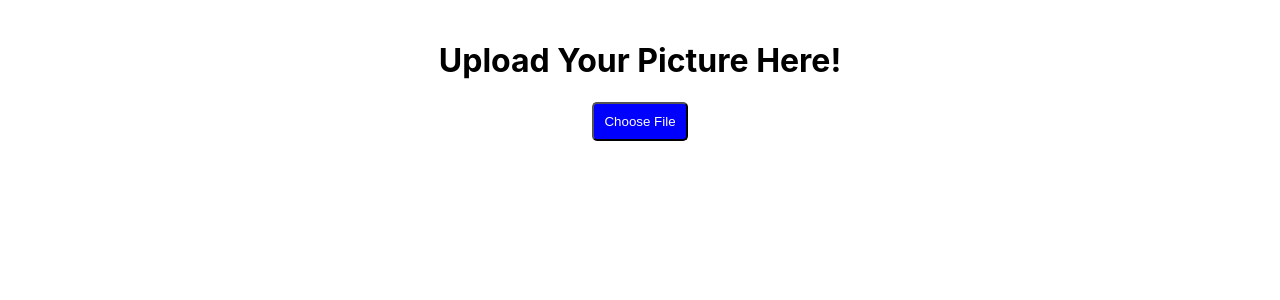
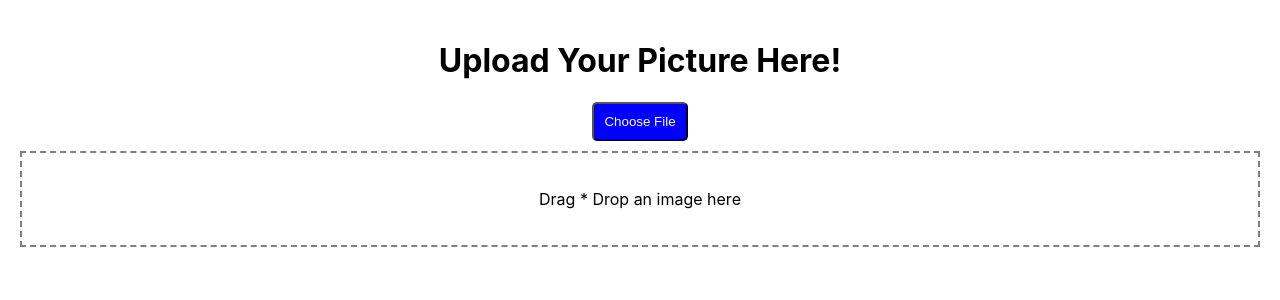
Before and after one commit to SrikarKovvuri/skincare, a React (Create React App) app: page / in a window 1280 px wide. Shown: the top 300 px of the page. Built offline with nearby package versions, Linux system fonts and the light colour scheme.

Commit message:
implemented drag and drop functionality

```diff
--- a/src/components/Upload.jsx
+++ b/src/components/Upload.jsx
@@ -4,6 +4,7 @@ export default function Upload() {
   const [image, setImage] = useState(null);
   const [preview, setPreview] = useState(null);
   const fileInput = useRef(null);
+  const [isDragging, setDragging] = useState(false);
 
   const openFile = () => {
     fileInput.current.click(); // Opens the hidden file input
@@ -28,6 +29,31 @@ export default function Upload() {
     setImage(null);
     fileInput.current.value = null;
   }
+
+  const handleDragOver = (e) => {
+    e.preventDefault();
+    setDragging(true);
+  }
+
+  const handleDragLeave = () => {
+    setDragging(false);
+  }
+
+  const handleDrop = (e) => {
+    e.preventDefault();
+    const file = e.dataTransfer.files[0];
+
+    if(file) {
+        setImage(file);
+        const reader = new FileReader();
+        reader.onloadend = () => {
+            setPreview(reader.result);
+        };
+        reader.readAsDataURL(file);
+    }
+    setDragging(false);
+  }
+
   return (
     <div style={{ textAlign: "center", padding: "20px" }}>
       <h1>Upload Your Picture Here!</h1>
@@ -56,6 +82,18 @@ export default function Upload() {
         Choose File
       </button>
 
+      <div onDragOver = {handleDragOver} onDragLeave = {handleDragLeave} onDrop = {handleDrop}  style={{
+          border: "2px dashed gray",
+          padding: "20px",
+          textAlign: "center",
+          cursor: "pointer",
+          backgroundColor: isDragging ? "#e0f2ff" : "white", // Highlight when dragging
+          transition: "background-color 0.2s",
+          marginBottom: "10px",
+        }}>
+      <p>{isDragging ? "Drop the file here" : "Drag * Drop an image here"}</p>
+      </div>
+
       {/* Show Preview */}
       {preview && (
         <div>
```
